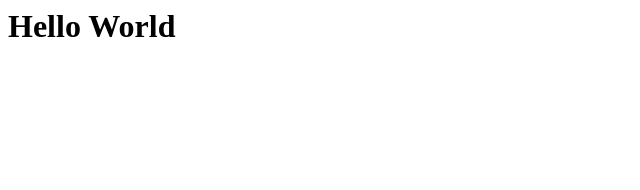
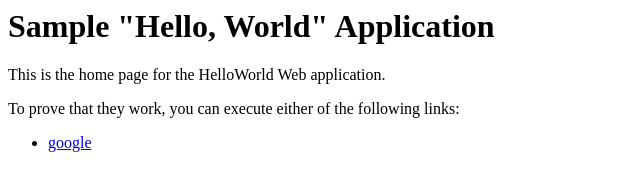
Before and after one commit to jtdowdall/CSE-482-Project, a plain HTML site: page index.html in a window 1280 px wide. Shown: the whole page, without its empty margins (0-640 px from the left). Drawn offline with Linux system fonts and the light colour scheme.

Commit message:
index start

```diff
--- a/index.html
+++ b/index.html
@@ -1 +1,14 @@
-<h1>Hello World</h1>
+<html>
+  <head>
+    <title>Sample "Hello, World" Application</title>
+  </head>
+  <body bgcolor=white>
+	<h1>Sample "Hello, World" Application</h1>
+    <p>This is the home page for the HelloWorld Web application. </p>
+    <p>To prove that they work, you can execute either of the following links:
+    <ul>
+    	<li><a href="https://www.google.com/">google</a></li>
+    </ul>
+
+  </body>
+</html>
```
